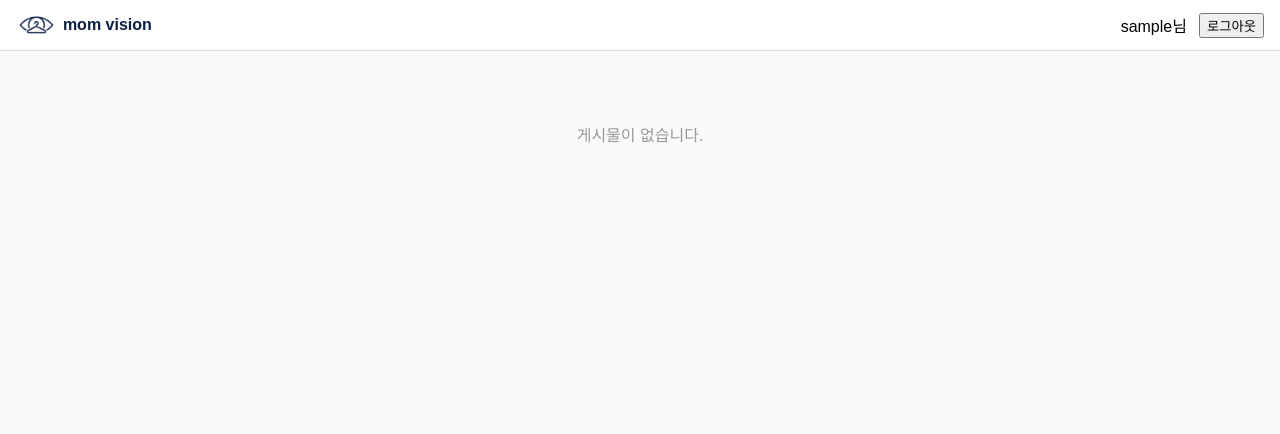
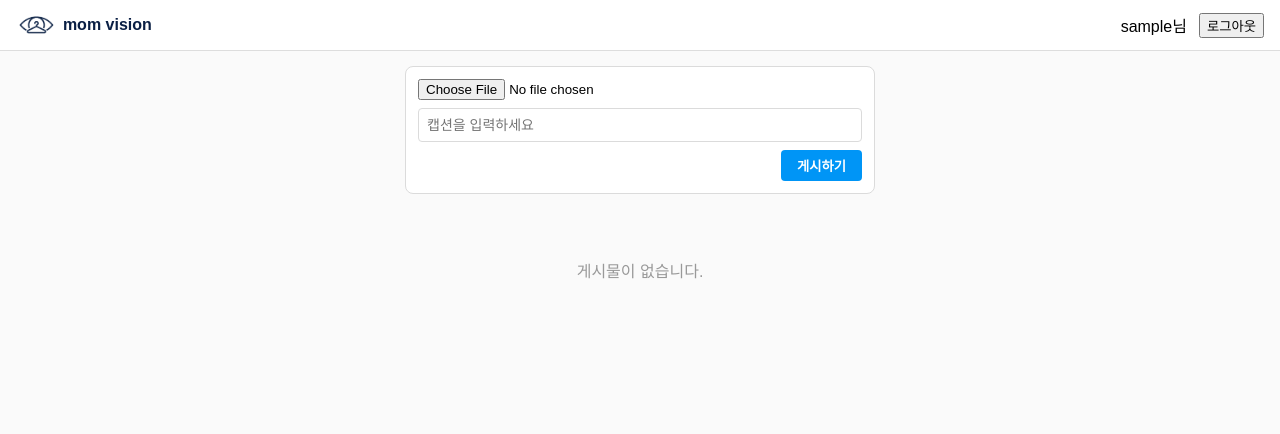
Before and after one commit to dbst0508-beep/mini_pro_MV, a Django app: page / in a window 1280 px wide. Shown: the top 434 px of the page. Run offline with Django 5.2, Linux system fonts and the light colour scheme; the visitor is signed in with stand-in values (Sample User, id 1); data comes from the database, SQL or seed files in the repository; data that the repository does not hold is empty.

Commit message:
feat: 게시물 등록 기능 (피드 인라인 업로드)
- feed.html: 피드 상단에 이미지+캡션 업로드 폼 추가 (로그인 유저에게만 노출)
- feed.js: 업로드 폼 제출 시 FormData로 기존 PostListCreateAPIView(/api/posts/)에 요청, 성공 시 새 게시물 카드를 피드 최상단에 즉시 삽입
- feed.js: 좋아요 버튼/댓글 폼 이벤트 등록 로직을 attachLikeHandler/attachCommentFormHandler 함수로 분리 (동적으로 추가되는 새 카드에도 재사용하기 위함)
- feed.css: 업로드 폼 스타일 추가
- posts/tests.py: PostListCreateAPIViewTests 추가 (목록 공개 조회, 정상 등록, 비로그인 접근 차단, 이미지 누락 거부) — 총 16개 테스트 전부 통과

```diff
--- a/static/css/feed.css
+++ b/static/css/feed.css
@@ -114,3 +114,31 @@
     color: #8e8e8e;     /* 옅은 회색 */
     cursor: pointer;
 }
+.post-upload-form {
+    background: #fff;              /* post-card랑 통일된 흰 배경 */
+    border: 1px solid #dbdbdb;     /* post-card와 동일한 테두리 색 */
+    border-radius: 8px;            /* post-card와 동일한 둥근 모서리 */
+    margin-bottom: 24px;           /* 아래 게시물 카드들과 간격 (post-card의 margin-bottom과 동일값) */
+    padding: 12px;                 /* 안쪽 여백 */
+    display: flex;                 /* 파일선택/캡션/버튼을 세로로 쌓기 위해 flex 사용 */
+    flex-direction: column;        /* 가로가 아니라 세로로 나열 */
+    gap: 8px;                      /* 요소 사이 간격 */
+}
+
+.post-upload-form__caption {
+    border: 1px solid #dbdbdb;     /* 입력창 티가 나도록 얇은 테두리 */
+    border-radius: 4px;            /* 살짝 둥글게 */
+    padding: 8px;                  /* 입력창 안쪽 여백 */
+    font-size: 14px;               /* 다른 텍스트들과 크기 통일 */
+}
+
+.post-upload-form__submit {
+    align-self: flex-end;          /* 부모(column) 안에서 이 버튼만 오른쪽 정렬 */
+    border: none;
+    background: #0095f6;           /* comment-form__submit과 같은 파란 톤이지만 배경째로 채워서 "주요 버튼" 느낌 */
+    color: #fff;
+    font-weight: bold;
+    padding: 6px 16px;
+    border-radius: 4px;
+    cursor: pointer;               /* 클릭 가능하다는 신호 */
+}
--- a/static/js/feed.js
+++ b/static/js/feed.js
@@ -9,8 +9,8 @@ function getCookie(name) {
 
 const csrftoken = getCookie("csrftoken");  // 이 페이지의 CSRF 토큰 값을 미리 읽어둠
 
-// class="like-button"인 버튼을 전부 찾아서, 각각에 클릭 이벤트를 등록
-document.querySelectorAll(".like-button").forEach((button) => {
+// 좋아요 버튼 "하나"에 클릭 이벤트를 걸어주는 함수. 기존 버튼이든 새로 만든 버튼이든 이 함수 하나로 재사용함
+function attachLikeHandler(button) {
     button.addEventListener("click", async () => {
         const postId = button.dataset.postId;  // HTML의 data-post-id 값을 읽음
 
@@ -33,9 +33,11 @@ document.querySelectorAll(".like-button").forEach((button) => {
             button.textContent = `♡ ${data.like_count}`;
         }
     });
-});
-// class="comment-form"인 폼을 전부 찾아서, 각각에 제출 이벤트를 등록
-document.querySelectorAll(".comment-form").forEach((form) => {
+}
+// class="like-button"인 버튼을 전부 찾아서, 각각에 위 함수로 이벤트를 걸어줌
+document.querySelectorAll(".like-button").forEach(attachLikeHandler);
+// 댓글 작성 폼 "하나"에 제출 이벤트를 걸어주는 함수. 기존 폼이든 새로 만든 폼이든 이 함수 하나로 재사용함
+function attachCommentFormHandler(form) {
     form.addEventListener("submit", async (event) => {
         event.preventDefault();  // 폼의 기본 동작(페이지 새로고침)을 막음
 
@@ -74,13 +76,12 @@ document.querySelectorAll(".comment-form").forEach((form) => {
 
         list.appendChild(item);  // 만든 <li>를 목록 맨 끝에 실제로 붙임
 
-        // 방금 만든 수정/삭제 버튼에도, 1~2단계에서 만든 함수를 그대로 재사용해서 이벤트를 걸어줌
+        // 방금 만든 수정/삭제 버튼에도, 아래에서 만든 함수를 그대로 재사용해서 이벤트를 걸어줌
         attachDeleteHandler(item.querySelector(".comment-delete-button"));
         attachEditHandler(item.querySelector(".comment-edit-button"));
         input.value = "";  // 등록 후 입력창을 다시 빈 칸으로 비움
     });
-});
-
+}
 // 삭제 버튼 "하나"에 클릭 이벤트를 걸어주는 함수. 기존 버튼이든 새로 만든 버튼이든 이 함수 하나로 재사용함
 function attachDeleteHandler(button) {
     button.addEventListener("click", async () => {
@@ -162,3 +163,59 @@ function attachEditHandler(button) {
 
 // class="comment-edit-button"인 버튼을 전부 찾아서, 각각에 위 함수로 이벤트를 걸어줌
 document.querySelectorAll(".comment-edit-button").forEach(attachEditHandler);
+
+const uploadForm = document.querySelector(".post-upload-form");  // 업로드 폼 (비로그인 유저는 애초에 없을 수 있음)
+
+if (uploadForm) {  // 폼이 있을 때만(=로그인한 경우만) 이벤트를 검
+    uploadForm.addEventListener("submit", async (event) => {
+        event.preventDefault();  // 폼의 기본 동작(페이지 새로고침) 막음
+
+        const formData = new FormData(uploadForm);  // 폼 안의 input들을 name 속성 기준으로 자동으로 모아줌 (파일 포함)
+
+        // 서버의 게시물 생성 API로 POST 요청을 보냄
+        const response = await fetch("/api/posts/", {
+            method: "POST",
+            headers: {
+                "X-CSRFToken": csrftoken,  // CSRF 토큰만 실어 보냄 (Content-Type은 일부러 안 씀, 아래 설명)
+            },
+            body: formData,  // FormData를 그대로 body에 넣음
+        });
+
+        if (!response.ok) {
+            alert("게시물을 등록하지 못했습니다. 이미지를 확인해주세요.");
+            return;
+        }
+
+        const post = await response.json();  // 서버가 만들어준 게시물 정보(id, user, image, caption 등)
+
+        const article = document.createElement("article");  // 새 게시물 카드를 담을 태그
+        article.className = "post-card";  // feed.html의 기존 카드와 동일한 클래스
+
+        // 서버가 렌더링하는 게시물 카드와 똑같은 구조로 채움 (좋아요 0, 댓글 없음인 상태로 시작)
+        article.innerHTML = `
+            <header class="post-card__header">
+                <span class="post-card__username">${post.user}</span>
+            </header>
+            <img class="post-card__image" src="${post.image}" alt="${post.caption}">
+            <div class="post-card__actions">
+                <button class="like-button" data-post-id="${post.id}">♡ 0</button>
+            </div>
+            <div class="comment-section" data-post-id="${post.id}">
+                <ul class="comment-list"></ul>
+                <form class="comment-form">
+                    <input type="text" class="comment-form__input" placeholder="댓글 달기..." required>
+                    <button type="submit" class="comment-form__submit">게시</button>
+                </form>
+            </div>
+            <p class="post-card__caption"><strong>${post.user}</strong> ${post.caption}</p>
+        `;
+
+        uploadForm.after(article);  // 업로드 폼 바로 다음(=피드 맨 위)에 새 카드를 끼워 넣음
+
+        // 새로 만든 카드 안의 좋아요 버튼/댓글 폼에도 이벤트를 걸어줌 (방금 함수로 분리해둔 덕분에 가능)
+        attachLikeHandler(article.querySelector(".like-button"));
+        attachCommentFormHandler(article.querySelector(".comment-form"));
+
+        uploadForm.reset();  // 폼 입력값(선택한 파일, 캡션)을 전부 비움
+    });
+}
--- a/templates/posts/feed.html
+++ b/templates/posts/feed.html
@@ -13,6 +13,20 @@
 
 {% block content %}
 <div class="feed">
+    {% if user.is_authenticated %}
+    {# 로그인 안 한 사람은 API가 어차피 거부하니, 화면에서도 폼 자체를 안 보여줌 #}
+    <form class="post-upload-form" enctype="multipart/form-data">
+        {# enctype="multipart/form-data": 이미지 파일을 담아 보내려면 이 설정이 필요 (JS로 가로챌 거라 사실상 대비용) #}
+
+        <input type="file" name="image" class="post-upload-form__image" accept="image/*" required>
+        {# type="file": 파일 선택 버튼. accept="image/*"로 이미지 파일만 고르도록 유도, required로 필수 지정 #}
+
+        <input type="text" name="caption" class="post-upload-form__caption" placeholder="캡션을 입력하세요">
+        {# 캡션은 모델에서 blank=True(선택 사항)라 required 안 붙임 #}
+
+        <button type="submit" class="post-upload-form__submit">게시하기</button>
+    </form>
+    {% endif %}
     {% if posts %}
         {% for post in posts %}
         <article class="post-card">
```
Also changed, not shown: posts/tests.py (+46 -0 lines).
